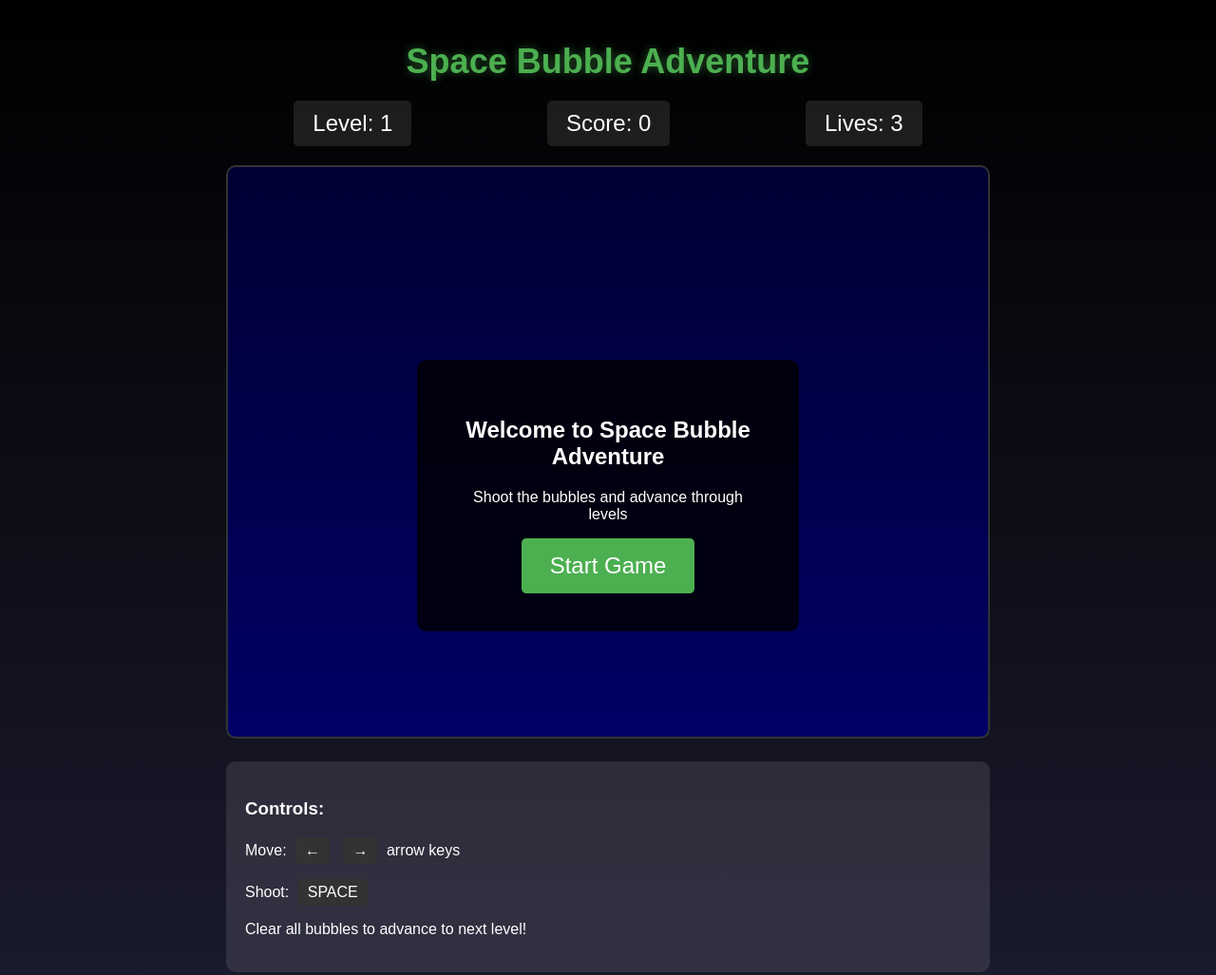
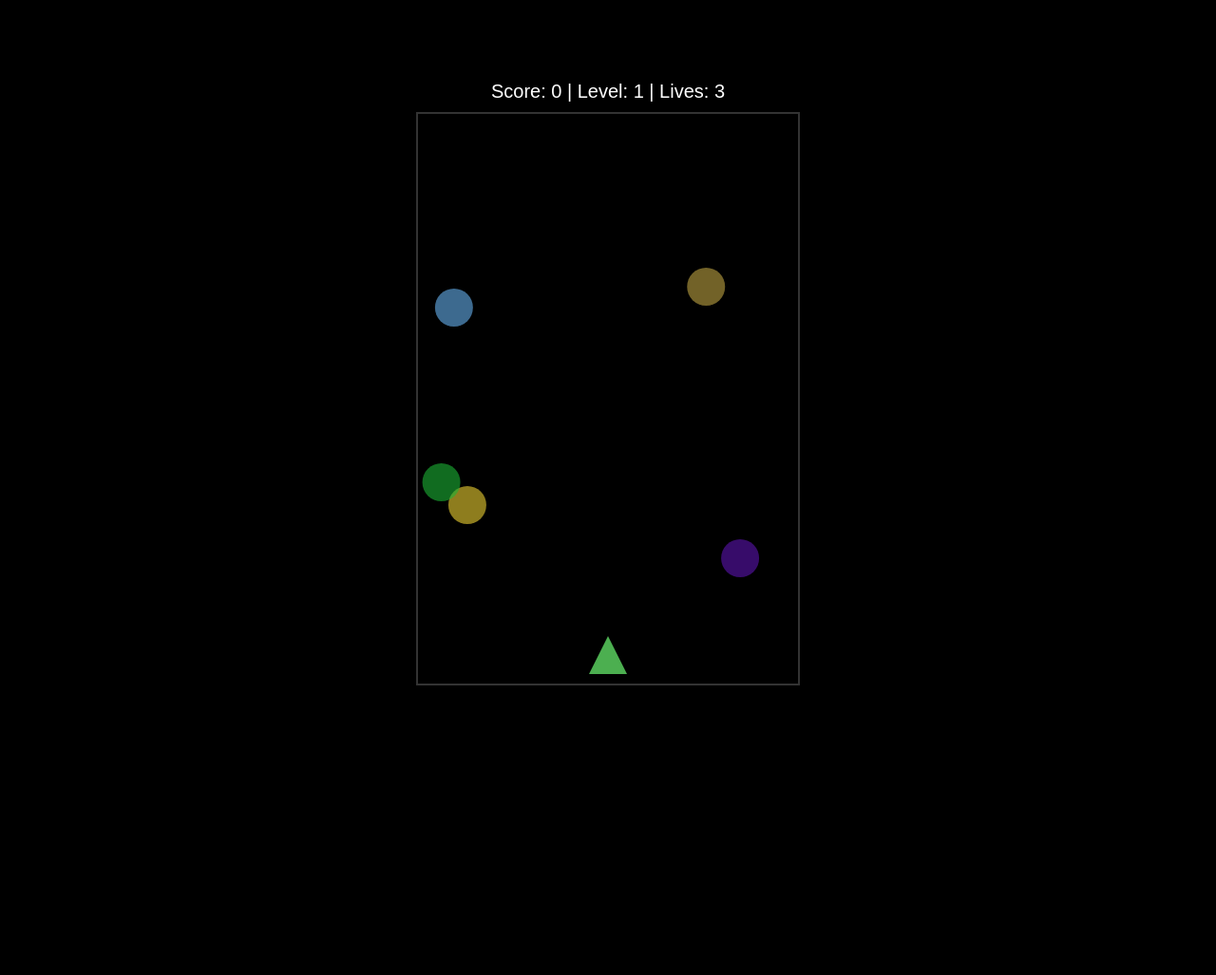
Before and after one commit to yuputao/gamehall, a plain HTML site: page index.html in a window 1280 px wide. Shown: the whole page at 95% size. After the commit the page ends 800 px from the top, so only its background shows below. Drawn offline with Linux system fonts and the light colour scheme.

Commit message:
Update index.html

```diff
--- a/index.html
+++ b/index.html
@@ -2,149 +2,80 @@
 <html>
 <head>
     <meta charset="UTF-8">
-    <title>Space Bubble Adventure</title>
+    <title>Space Shooter</title>
     <style>
         body {
-            background: linear-gradient(to bottom, #000000, #1a1a2e);
             margin: 0;
-            padding: 20px;
             display: flex;
             justify-content: center;
             align-items: center;
             min-height: 100vh;
+            background: #000;
             font-family: Arial, sans-serif;
             color: white;
         }
-        .game-container {
+        #gameContainer {
             text-align: center;
-            position: relative;
         }
-        .game-title {
-            font-size: 36px;
-            color: #4CAF50;
-            text-shadow: 0 0 10px rgba(76, 175, 80, 0.5);
-            margin-bottom: 20px;
-        }
-        .game-stats {
-            display: flex;
-            justify-content: space-around;
-            margin-bottom: 20px;
-            font-size: 24px;
-        }
-        .stat {
-            background: rgba(255, 255, 255, 0.1);
-            padding: 10px 20px;
-            border-radius: 5px;
+        #status {
+            margin: 10px;
+            font-size: 20px;
         }
         canvas {
             border: 2px solid #333;
-            border-radius: 10px;
-            background: linear-gradient(to bottom, #000033, #000066);
-        }
-        .controls {
-            margin-top: 20px;
-            background: rgba(255, 255, 255, 0.1);
-            padding: 20px;
-            border-radius: 10px;
-            text-align: left;
-        }
-        .key {
-            display: inline-block;
-            padding: 5px 10px;
-            background: #333;
-            border-radius: 5px;
-            margin: 0 5px;
-        }
-        .start-screen {
-            position: absolute;
-            top: 50%;
-            left: 50%;
-            transform: translate(-50%, -50%);
-            background: rgba(0, 0, 0, 0.8);
-            padding: 40px;
-            border-radius: 10px;
-            text-align: center;
-        }
-        .start-button {
-            background: #4CAF50;
-            color: white;
-            border: none;
-            padding: 15px 30px;
-            font-size: 24px;
-            border-radius: 5px;
-            cursor: pointer;
-            transition: background 0.3s;
-        }
-        .start-button:hover {
-            background: #45a049;
+            background: #000;
         }
     </style>
 </head>
 <body>
-    <div class="game-container">
-        <h1 class="game-title">Space Bubble Adventure</h1>
-        <div class="game-stats">
-            <div class="stat">Level: <span id="levelValue">1</span></div>
-            <div class="stat">Score: <span id="scoreValue">0</span></div>
-            <div class="stat">Lives: <span id="livesValue">3</span></div>
+    <div id="gameContainer">
+        <div id="status">
+            Score: <span id="score">0</span> |
+            Level: <span id="level">1</span> |
+            Lives: <span id="lives">3</span>
         </div>
-        <canvas id="gameCanvas" width="800" height="600"></canvas>
-        <div class="controls">
-            <h3>Controls:</h3>
-            <p>Move: <span class="key">←</span> <span class="key">→</span> arrow keys</p>
-            <p>Shoot: <span class="key">SPACE</span></p>
-            <p>Clear all bubbles to advance to next level!</p>
-        </div>
-        <div class="start-screen" id="startScreen">
-            <h2>Welcome to Space Bubble Adventure</h2>
-            <p>Shoot the bubbles and advance through levels</p>
-            <button class="start-button" onclick="startGame()">Start Game</button>
-        </div>
+        <canvas id="gameCanvas" width="400" height="600"></canvas>
     </div>
-        <script>
+
+    <script>
         const canvas = document.getElementById('gameCanvas');
         const ctx = canvas.getContext('2d');
-        const scoreElement = document.getElementById('scoreValue');
-        const levelElement = document.getElementById('levelValue');
-        const livesElement = document.getElementById('livesValue');
-        const startScreen = document.getElementById('startScreen');
+        const scoreElement = document.getElementById('score');
+        const levelElement = document.getElementById('level');
+        const livesElement = document.getElementById('lives');
 
-        // 游戏状态
-        let gameStarted = false;
+        // Game state
         let score = 0;
         let level = 1;
         let lives = 3;
         let gameOver = false;
-        let bubblesNeededToClear = 10;
-        let bubblesCleared = 0;
 
-        // 玩家飞机
+        // Player
         const player = {
             x: canvas.width / 2,
-            y: canvas.height - 50,
-            width: 50,
-            height: 50,
-            speed: 6
+            y: canvas.height - 30,
+            size: 20,
+            speed: 5
         };
 
-        // 子弹和泡泡数组
+        // Arrays for game objects
         let bullets = [];
         let bubbles = [];
 
-        // 控制状态
+        // Key states
         const keys = {
             left: false,
             right: false,
             space: false
         };
 
-        // 键盘事件监听
+        // Event listeners
         document.addEventListener('keydown', (e) => {
             if (e.key === 'ArrowLeft') keys.left = true;
             if (e.key === 'ArrowRight') keys.right = true;
             if (e.key === ' ') {
                 keys.space = true;
-                e.preventDefault();
+                if (gameOver) resetGame();
             }
         });
 
@@ -154,121 +85,91 @@
             if (e.key === ' ') keys.space = false;
         });
 
-        // 生成随机颜色
-        function getRandomColor() {
-            const colors = [
-                'rgba(255, 105, 180, 0.6)',  // 粉红
-                'rgba(135, 206, 235, 0.6)',  // 天蓝
-                'rgba(152, 251, 152, 0.6)',  // 淡绿
-                'rgba(221, 160, 221, 0.6)',  // 梅红
-                'rgba(240, 230, 140, 0.6)'   // 淡黄
-            ];
-            return colors[Math.floor(Math.random() * colors.length)];
-        }
-
-        // 绘制玩家飞机（简单三角形，后续可替换为图片）
+        // Draw functions
         function drawPlayer() {
             ctx.fillStyle = '#4CAF50';
             ctx.beginPath();
-            ctx.moveTo(player.x, player.y - 25);
-            ctx.lineTo(player.x - 25, player.y + 25);
-            ctx.lineTo(player.x + 25, player.y + 25);
+            ctx.moveTo(player.x, player.y - player.size);
+            ctx.lineTo(player.x - player.size, player.y + player.size);
+            ctx.lineTo(player.x + player.size, player.y + player.size);
             ctx.closePath();
             ctx.fill();
         }
-        // 绘制子弹
+
         function drawBullets() {
             ctx.fillStyle = '#fff';
             bullets.forEach(bullet => {
+                ctx.fillRect(bullet.x - 2, bullet.y - 8, 4, 8);
+            });
+        }
+
+        function drawBubbles() {
+            bubbles.forEach(bubble => {
+                ctx.fillStyle = bubble.color;
                 ctx.beginPath();
-                ctx.arc(bullet.x, bullet.y, 4, 0, Math.PI * 2);
+                ctx.arc(bubble.x, bubble.y, bubble.size, 0, Math.PI * 2);
                 ctx.fill();
             });
         }
 
-        // 绘制泡泡
-        function drawBubbles() {
-            bubbles.forEach(bubble => {
-                ctx.beginPath();
-                ctx.arc(bubble.x, bubble.y, bubble.size, 0, Math.PI * 2);
-                ctx.fillStyle = bubble.color;
-                ctx.fill();
+        // Update game state
+        function update() {
+            if (gameOver) return;
 
-                // 添加泡泡光晕效果
-                ctx.beginPath();
-                ctx.arc(bubble.x - bubble.size/3, bubble.y - bubble.size/3,
-                       bubble.size/4, 0, Math.PI * 2);
-                ctx.fillStyle = 'rgba(255, 255, 255, 0.3)';
-                ctx.fill();
-            });
-        }
-
-        // 更新游戏状态
-        function update() {
-            if (!gameStarted || gameOver) return;
-
-            // 移动玩家
-            if (keys.left && player.x > player.width/2) {
+            // Move player
+            if (keys.left && player.x > player.size) {
                 player.x -= player.speed;
             }
-            if (keys.right && player.x < canvas.width - player.width/2) {
+            if (keys.right && player.x < canvas.width - player.size) {
                 player.x += player.speed;
             }
 
-            // 发射子弹
+            // Shoot bullets
             if (keys.space && bullets.length < 5) {
                 bullets.push({
                     x: player.x,
-                    y: player.y - 25,
-                    speed: 8
+                    y: player.y - player.size,
+                    speed: 7
                 });
             }
 
-            // 更新子弹位置
+            // Update bullets
             bullets = bullets.filter(bullet => {
                 bullet.y -= bullet.speed;
                 return bullet.y > 0;
             });
 
-            // 生成泡泡
+            // Generate bubbles
             if (bubbles.length < 5 && Math.random() < 0.02) {
                 bubbles.push({
-                    x: Math.random() * (canvas.width - 60) + 30,
-                    y: -30,
-                    size: 25 + Math.random() * 10,
-                    speed: 2 + level * 0.5,
-                    color: getRandomColor()
+                    x: Math.random() * (canvas.width - 40) + 20,
+                    y: -20,
+                    size: 20,
+                    speed: 2,
+                    color: `rgba(${Math.random() * 255}, ${Math.random() * 255}, ${Math.random() * 255}, 0.6)`
                 });
             }
 
-            // 更新泡泡位置和检查碰撞
+            // Update bubbles and check collisions
             bubbles = bubbles.filter(bubble => {
                 bubble.y += bubble.speed;
 
-                // 检查子弹碰撞
+                // Check bullet collisions
                 for (let i = bullets.length - 1; i >= 0; i--) {
                     const dx = bullets[i].x - bubble.x;
                     const dy = bullets[i].y - bubble.y;
                     if (Math.sqrt(dx * dx + dy * dy) < bubble.size) {
                         bullets.splice(i, 1);
-                        bubblesCleared++;
-                        score += 10 * level;
+                        score += 10;
                         scoreElement.textContent = score;
-
-                        if (bubblesCleared >= bubblesNeededToClear) {
-                            level++;
-                            bubblesCleared = 0;
-                            bubblesNeededToClear += 5;
-                            levelElement.textContent = level;
-                        }
                         return false;
                     }
                 }
 
-                // 检查玩家碰撞
+                // Check player collision
                 const dx = player.x - bubble.x;
                 const dy = player.y - bubble.y;
-                if (Math.sqrt(dx * dx + dy * dy) < bubble.size + 20) {
+                if (Math.sqrt(dx * dx + dy * dy) < bubble.size + player.size) {
                     lives--;
                     livesElement.textContent = lives;
                     if (lives <= 0) {
@@ -279,38 +180,58 @@
 
                 return bubble.y < canvas.height + bubble.size;
             });
-        }
-            // ... existing code ...
-        // 绘制游戏结束画面
-        function drawGameOver() {
-            // 添加渐变背景
-            const gradient = ctx.createLinearGradient(0, 0, 0, canvas.height);
-            gradient.addColorStop(0, 'rgba(0, 0, 0, 0.9)');
-            gradient.addColorStop(1, 'rgba(0, 0, 0, 0.7)');
-            ctx.fillStyle = gradient;
-            ctx.fillRect(0, 0, canvas.width, canvas.height);
 
-            // 添加闪烁效果
-            const flash = Math.sin(Date.now() / 500) * 0.5 + 0.5;
-
-            // Game Over 标题
-            ctx.fillStyle = `rgba(255, 68, 68, ${flash})`;
-            ctx.font = 'bold 48px Arial';
-            ctx.textAlign = 'center';
-            ctx.fillText('GAME OVER', canvas.width/2, canvas.height/2 - 50);
-
-            // 分数和等级显示
-            ctx.fillStyle = '#fff';
-            ctx.font = '24px Arial';
-            ctx.fillText(`Final Score: ${score}`, canvas.width/2, canvas.height/2 + 10);
-            ctx.fillText(`Level Reached: ${level}`, canvas.width/2, canvas.height/2 + 40);
-
-            // 重启提示（带闪烁效果）
-            ctx.fillStyle = `rgba(255, 255, 255, ${flash})`;
-            ctx.fillText('Press SPACE to restart', canvas.width/2, canvas.height/2 + 80);
-
-            if (keys.space) {
-                resetGame();
+            // Level up
+            if (score >= level * 100) {
+                level++;
+                levelElement.textContent = level;
             }
         }
-// ... existing code ...
+
+        function drawGameOver() {
+            ctx.fillStyle = 'rgba(0, 0, 0, 0.7)';
+            ctx.fillRect(0, 0, canvas.width, canvas.height);
+            ctx.fillStyle = '#fff';
+            ctx.font = '48px Arial';
+            ctx.textAlign = 'center';
+            ctx.fillText('Game Over', canvas.width/2, canvas.height/2);
+            ctx.font = '24px Arial';
+            ctx.fillText(`Score: ${score}`, canvas.width/2, canvas.height/2 + 40);
+            ctx.fillText('Press SPACE to restart', canvas.width/2, canvas.height/2 + 80);
+        }
+
+        function resetGame() {
+            score = 0;
+            level = 1;
+            lives = 3;
+            gameOver = false;
+            bullets = [];
+            bubbles = [];
+            player.x = canvas.width / 2;
+
+            scoreElement.textContent = score;
+            levelElement.textContent = level;
+            livesElement.textContent = lives;
+        }
+
+        // Game loop
+        function gameLoop() {
+            ctx.clearRect(0, 0, canvas.width, canvas.height);
+
+            update();
+            drawPlayer();
+            drawBullets();
+            drawBubbles();
+
+            if (gameOver) {
+                drawGameOver();
+            }
+
+            requestAnimationFrame(gameLoop);
+        }
+
+        // Start game
+        gameLoop();
+    </script>
+</body>
+</html>
```
